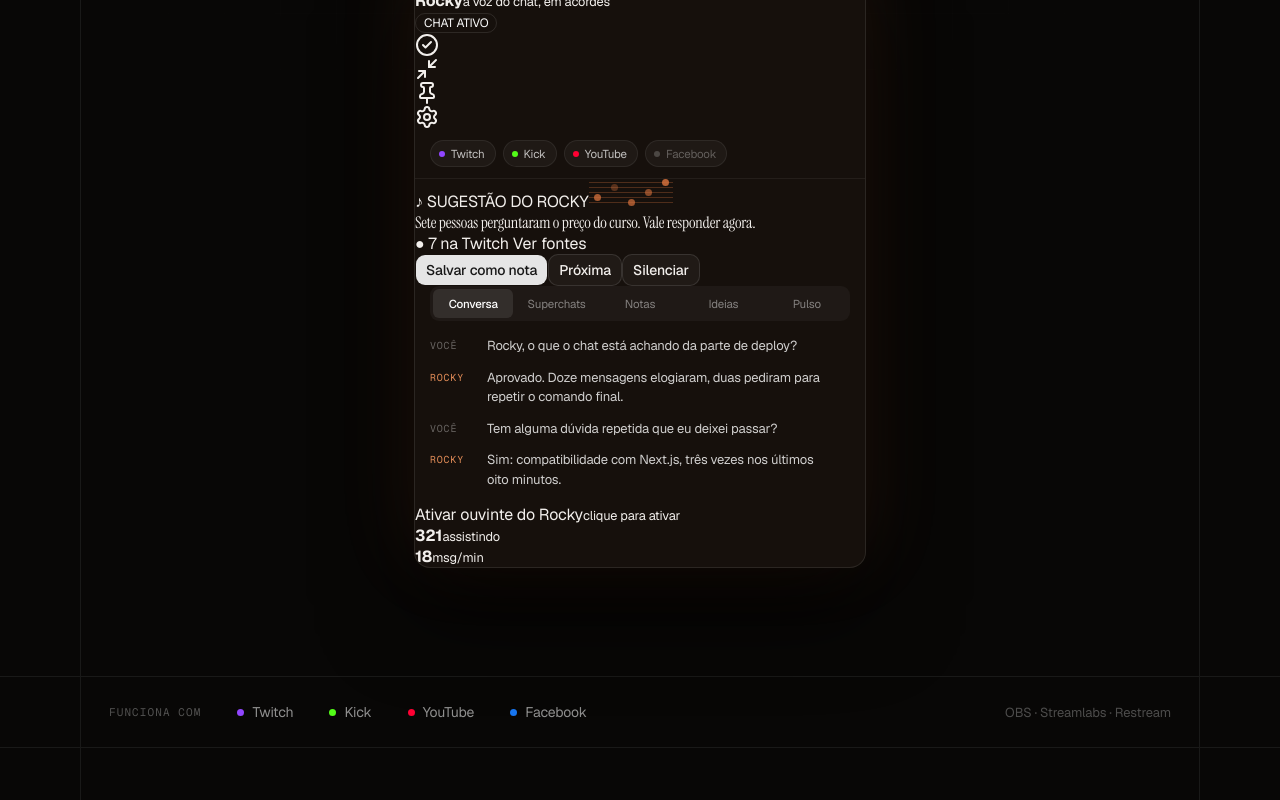
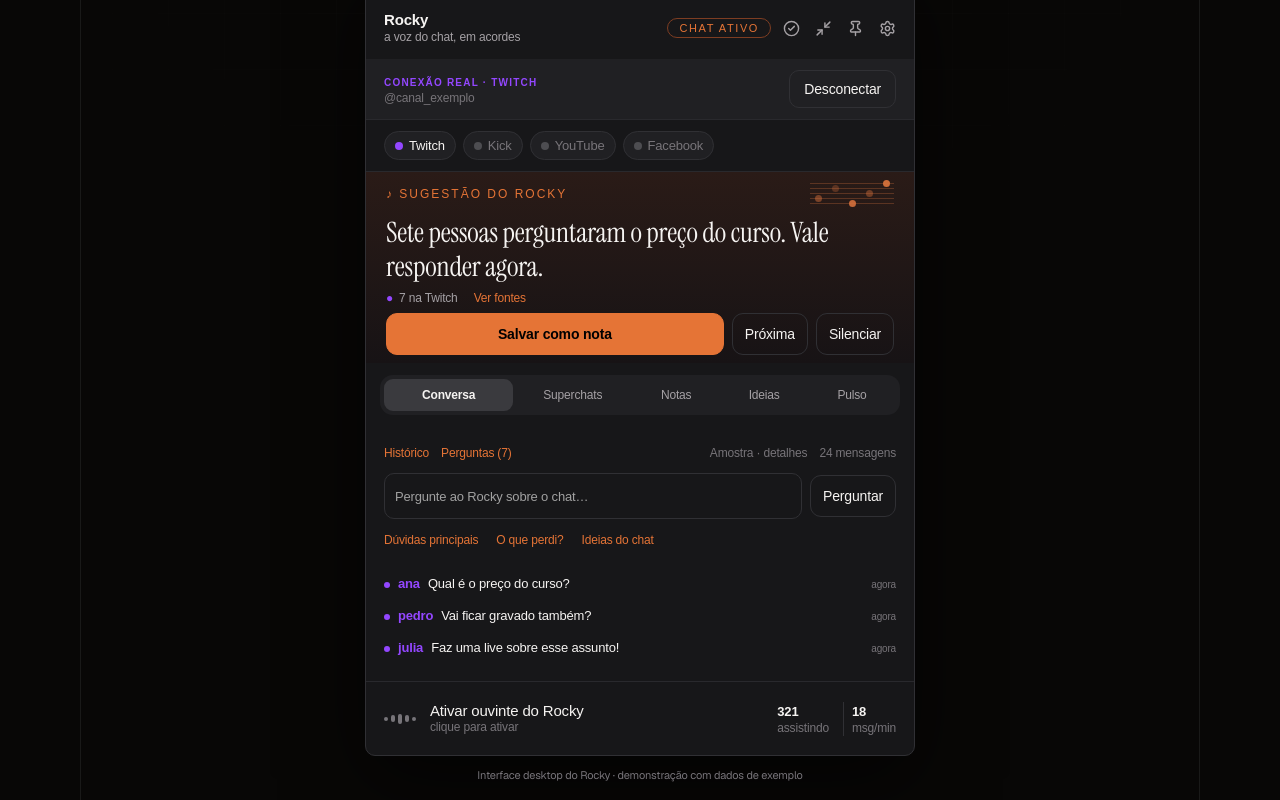
Before and after one commit to opensources-com-br/rocky, a Next.js app in the folder apps/web/: page / in a window 1280 px wide. Shown: the part 660-1460 px from the top of the page. Built offline with nearby package versions, Linux system fonts and the light colour scheme.

Commit message:
feat: assemble desktop window preview with sample live

```diff
--- a/apps/web/components/landing/AppPreview.jsx
+++ b/apps/web/components/landing/AppPreview.jsx
@@ -1,45 +1,20 @@
-import React from "react";
 import AppTitlebar from "./AppTitlebar";
 import AppAnswer from "./AppAnswer";
+import AppConversation from "./AppConversation";
 import AppVoiceFooter from "./AppVoiceFooter";
+import "./app-preview.css";
 
-export default function AppPreview({ chord, heroChips, heroConvo, heroTabs, mic }) {
-  return (<>
-<div style={{"position": "relative", "marginTop": "60px", "width": "452px", "maxWidth": "100%", "textAlign": "left", "borderRadius": "16px", "overflow": "hidden", "background": "#16100c", "border": "1px solid rgba(255,255,255,.09)", "boxShadow": "0 -12px 80px rgba(212,112,60,.12), 0 40px 90px rgba(0,0,0,.75)"}}>
-<AppTitlebar  />
-<div style={{"display": "flex", "gap": "7px", "padding": "11px 15px", "borderBottom": "1px solid rgba(255,255,255,.06)"}}>
-{heroChips.map((c, index) => <React.Fragment key={c?.id ?? c?.name ?? index}>
-<div style={{"display": "flex", "alignItems": "center", "gap": "6px", "padding": "5px 10px 5px 8px", "borderRadius": "999px", "background": "rgba(255,255,255,.04)", "border": "1px solid rgba(255,255,255,.07)"}}>
-<span style={{"width": "6px", "height": "6px", "borderRadius": "50%", "background": c.dot}}>
-
-</span>
-<span style={{"fontSize": "11.5px", "color": c.text}}>
-{c.name}
-</span>
-</div>
-</React.Fragment>)}
-</div>
-<AppAnswer chord={chord} />
-<div style={{"display": "flex", "gap": "3px", "padding": "3px", "margin": "0 15px", "background": "rgba(255,255,255,.04)", "borderRadius": "9px"}}>
-{heroTabs.map((t, index) => <React.Fragment key={t?.id ?? t?.name ?? index}>
-<span style={{"flex": "1", "textAlign": "center", "padding": "7px 0", "borderRadius": "6px", "fontSize": "11.5px", "background": t.bg, "color": t.color, "fontWeight": t.weight}}>
-{t.name}
-</span>
-</React.Fragment>)}
-</div>
-<div style={{"padding": "15px", "display": "flex", "flexDirection": "column", "gap": "12px"}}>
-{heroConvo.map((c, index) => <React.Fragment key={c?.id ?? c?.name ?? index}>
-<div style={{"display": "flex", "gap": "11px"}}>
-<span style={{"minWidth": "46px", "fontFamily": "var(--font-geist-mono), monospace", "fontSize": "10px", "letterSpacing": ".08em", "paddingTop": "3px", "color": c.color}}>
-{c.who}
-</span>
-<span style={{"fontSize": "13px", "lineHeight": "1.5", "color": "rgba(255,255,255,.8)", "textWrap": "pretty"}}>
-{c.text}
-</span>
-</div>
-</React.Fragment>)}
-</div>
-<AppVoiceFooter mic={mic} />
-</div>
-  </>);
+export default function AppPreview({ chord }) {
+  return <figure className="rocky-preview">
+    <div className="rocky-app" inert aria-label="Demonstração da interface desktop do Rocky">
+      <AppTitlebar />
+      <div className="rocky-session"><div><strong>CONEXÃO REAL · TWITCH</strong><small>@canal_exemplo</small></div><span>Desconectar</span></div>
+      <div className="rocky-platforms">{["Twitch", "Kick", "YouTube", "Facebook"].map((name, index) => <span key={name} className={index === 0 ? "connected" : ""}><i />{name}</span>)}</div>
+      <AppAnswer chord={chord} />
+      <div className="rocky-tabs">{["Conversa", "Superchats", "Notas", "Ideias", "Pulso"].map((name, index) => <span key={name} className={index === 0 ? "selected" : ""}>{name}</span>)}</div>
+      <AppConversation />
+      <AppVoiceFooter />
+    </div>
+    <figcaption>Interface desktop do Rocky · demonstração com dados de exemplo</figcaption>
+  </figure>;
 }
--- a/apps/web/components/landing/app-preview.css
+++ b/apps/web/components/landing/app-preview.css
@@ -44,3 +44,16 @@
 .rocky-voice-footer strong { font-size: 13px; }
 .rocky-message-metric { border-left: 1px solid var(--rp-border); padding-left: 8px; }
 @media (max-width: 400px) { .rocky-voice-footer { gap: 8px; padding: 12px; } .rocky-voice-label { font-size: 13px; } }
+.rocky-session { display: flex; justify-content: space-between; align-items: center; padding: 11px 18px; background: #202023; }
+.rocky-session strong { color: #9347ff; font-size: 10px; letter-spacing: 1.2px; }
+.rocky-session > span { padding: 10px 14px; border: 1px solid var(--rp-border); border-radius: 10px; font-size: 14px; }
+.rocky-platforms { display: flex; gap: 7px; padding: 11px 18px; border-block: 1px solid #29292d; flex-wrap: wrap; }
+.rocky-platforms > span { display: flex; gap: 6px; align-items: center; padding: 6px 10px; border-radius: 18px; border: 1px solid var(--rp-border); background: #202023; color: var(--rp-muted); font-size: 13px; }
+.rocky-platforms i { width: 8px; height: 8px; border-radius: 50%; background: #4d4d51; }
+.rocky-platforms .connected { color: #f6f4f2; }
+.rocky-platforms .connected i { background: #9347ff; }
+.rocky-tabs { display: flex; margin: 12px 14px; padding: 4px; border-radius: 13px; background: #202023; }
+.rocky-tabs > span { flex: .85; padding: 9px 0; text-align: center; border-radius: 9px; font-size: 12px; color: var(--rp-secondary); }
+.rocky-tabs > span:first-child { flex: 1.25; }
+.rocky-tabs > span:nth-child(2) { flex: 1.15; }
+.rocky-tabs .selected { background: #3a3a3e; color: #f6f4f2; font-weight: bold; }
```
